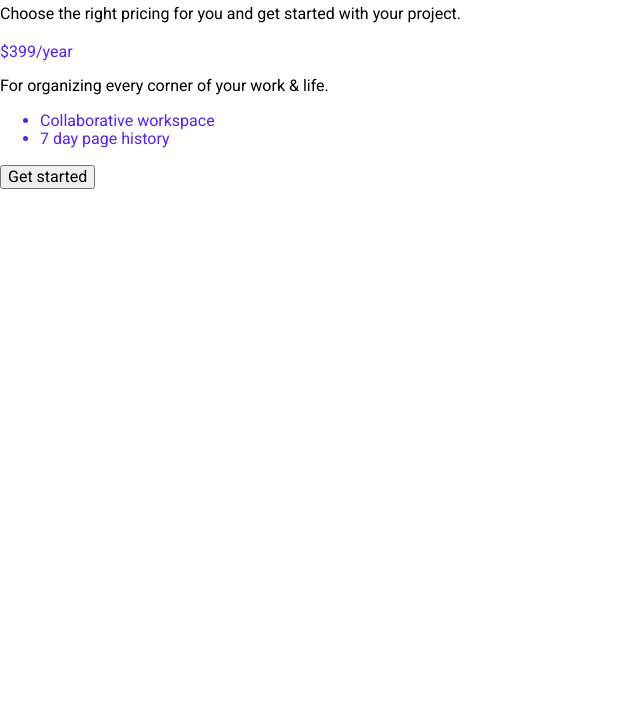
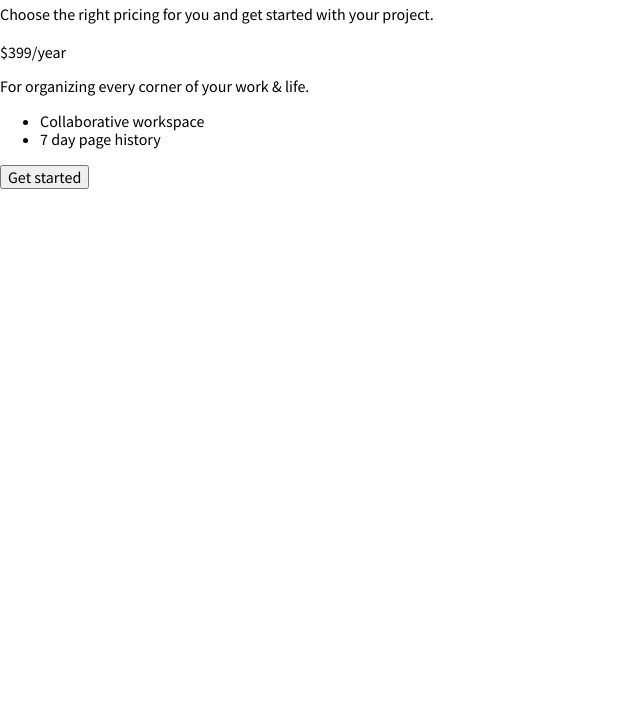
Before and after one commit to piotrfijol/pricing-page, a website built with Vite: page index.html in a window 1280 px wide. Shown: the part 75-800 px from the top of the page, without its empty margins (0-640 px from the left). Built offline with nearby package versions, Linux system fonts and the light colour scheme.

Commit message:
Add new font

```diff
--- a/src/global-styles/style.scss
+++ b/src/global-styles/style.scss
@@ -3,10 +3,8 @@
 @import "styles/fonts.scss";
 
 body {
-  font-family: 'Roboto', sans-serif;
-  color: var(--color-primary);
+  font-family: 'Source Sans Pro', sans-serif;
 }
 
 p {
-  color: var(--color-on-surface);
 }
--- a/src/global-styles/styles/fonts.scss
+++ b/src/global-styles/styles/fonts.scss
@@ -1,3 +1,3 @@
 /// Main Fonts File
 
-@import url('https://fonts.googleapis.com/css2?family=Roboto:ital,wght@0,100;0,300;0,400;0,500;0,700;0,900;1,100;1,300;1,400;1,500;1,700;1,900&display=swap');
+@import url('https://fonts.googleapis.com/css2?family=Source+Sans+Pro:wght@400;600&display=swap');
```
